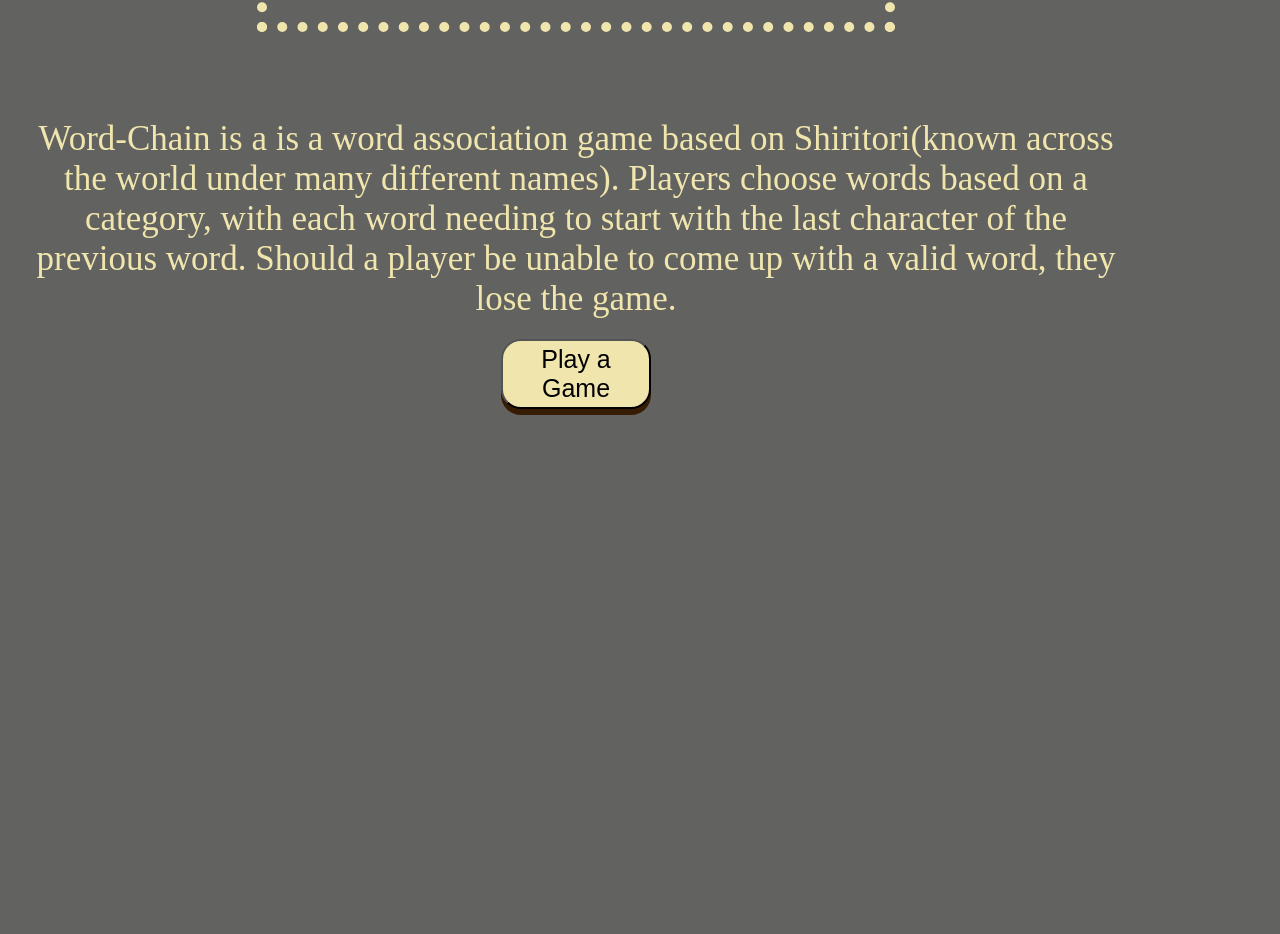
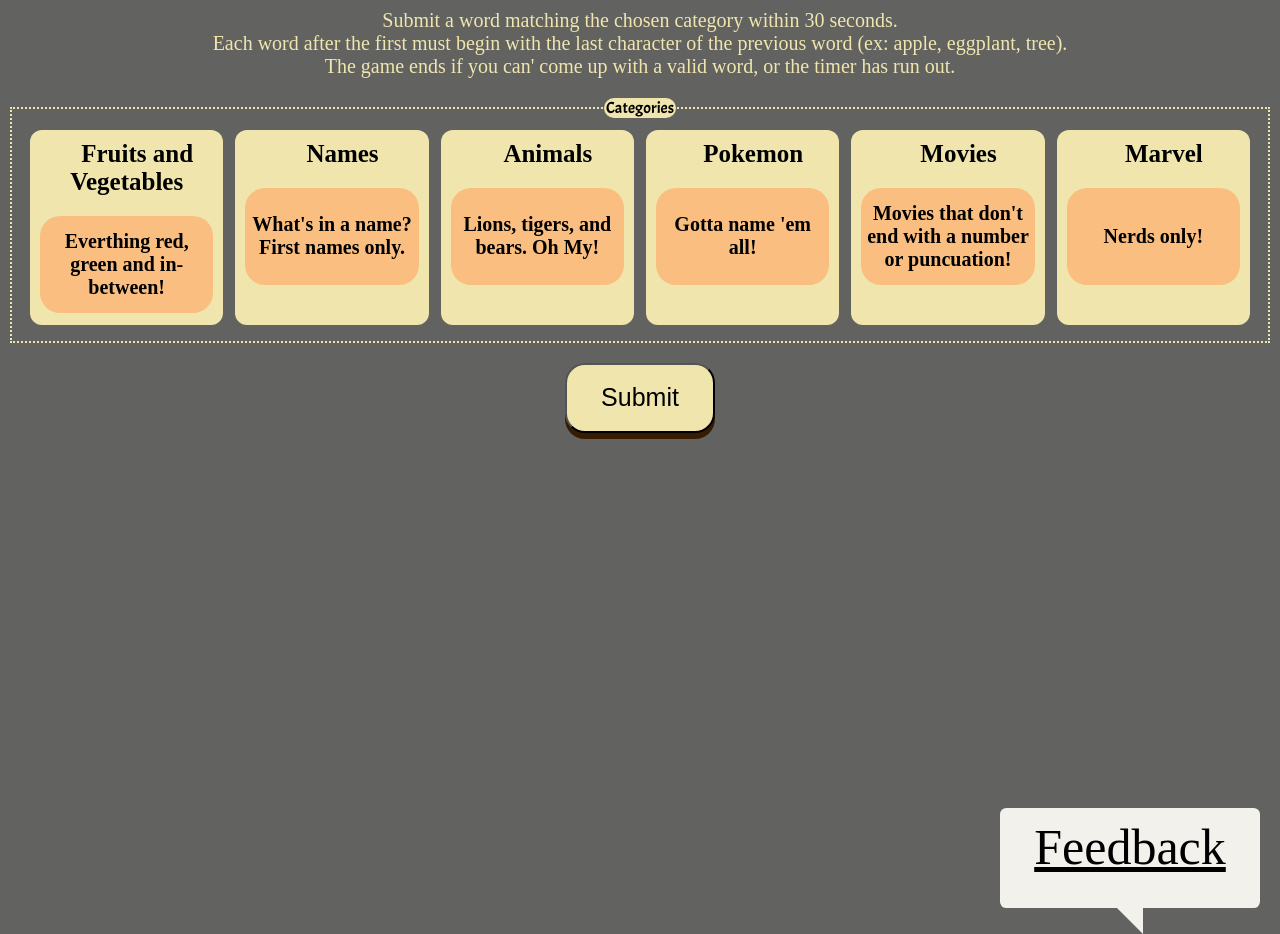
Before and after one commit to prudhomk/shiritori, a React app: page / in a window 1280 px wide. Shown: the part 210-1144 px from the top of the page. Before the commit the page ends 800 px from the top, so only its background shows below. Built offline with nearby package versions, Linux system fonts and the light colour scheme; a web font is replaced by a local one.

Commit message:
removed splash page, rephrased instructions, added speech bubble div behind feedback link. still working on styling app/theme

```diff
--- a/src/components/app/App.jsx
+++ b/src/components/app/App.jsx
@@ -3,7 +3,6 @@
 import { Route, Switch } from 'react-router-dom';
 import Game from '../game/Game';
 import Rules from '../game/Rules';
-import Home from '../game/Home';
 
 
 export default function App() {
@@ -11,8 +10,7 @@
   return (
     <>
       <Switch>
-        <Route exact path="/" component={Home}/>
-        <Route exact path="/rules" component={Rules}/>
+        <Route exact path="/" component={Rules}/>
         <Route exact path="/game" component={Game}/>
       </Switch>
 
--- a/src/components/game/Home.jsx
+++ b/src/components/game/Home.jsx
@@ -20,7 +20,6 @@
       <Header/>
       <div className={styles.splash}>
         <h1>{t('title')}</h1>
-        <p>{t('description')}</p>
         <button onClick={handleClick} data-cy="play">{t('home-button')}</button>
       </div>
 
--- a/src/components/game/Modal.jsx
+++ b/src/components/game/Modal.jsx
@@ -13,7 +13,7 @@
   const { wordList } = useWordList();
 
   const handleClick = () => {
-    history.push('/rules');
+    history.push('/');
     window.location.reload();
   };
 
--- a/src/components/game/Rules.jsx
+++ b/src/components/game/Rules.jsx
@@ -38,9 +38,12 @@
       </div>
       <div className={ruleStyles.rules}>
         <h1>{t('rules')}</h1>
-        <p className={ruleStyles.instruct}>
-          {t('instructions')}
-        </p>
+        <ul className={ruleStyles.instruct}>
+          <li>{t('instructions')}</li>
+          <li>{t('instructions2')}</li>
+          <li>{t('instructions3')}</li>
+        </ul>
+
 
         <form  onSubmit={handleSubmit}>
           <fieldset>
@@ -80,8 +83,8 @@
           <button className={ruleStyles.submit}>{t('submit')}</button>
         </form>
 
-        <div className={ruleStyles.link}>
-          <a href="https://forms.gle/VceAwq19J5rTb3ty7">Feedback</a>
+        <div className={ruleStyles.speechbubble}>
+          <a href="https://forms.gle/VceAwq19J5rTb3ty7" className={ruleStyles.link}>Feedback</a>
         </div>
       </div>
     </>
--- a/src/components/styles/Rules.scss
+++ b/src/components/styles/Rules.scss
@@ -19,9 +19,14 @@
     font-family: 'Acme', sans-serif;
     font-size: 60px;
     text-shadow: 8px 5px rgb(54, 28, 3);
+    margin: 0;
   }
 
   .instruct {
+    margin-bottom: 10px;
+    padding: 10px;
+    list-style: none;
+    font-size: 20px;
     color:rgb(240, 230, 173);
   }
 
@@ -40,12 +45,57 @@
 
   button {
     margin: 10px;
+    margin-bottom: 375px;
   }
 
   button:active {
     background-color: rgb(215, 204, 144);
     box-shadow: 0 5px rgb(54, 28, 3);
     transform: translateY(4px);
+  }
+
+  .speechbubble {
+    position: sticky;
+    top: 400px;
+    left: 1000px;
+    height: 100px;
+    width: 260px;
+    background: rgb(242, 241, 235);
+    border-radius: .4em;
+
+    .link {
+      display: flex;
+      justify-content: center;
+      align-items: center;
+      font-size: 50px;
+      color:black;
+      cursor: pointer;
+      padding: 10px;
+
+      a:visited {
+        color: rgb(41, 68, 239);
+      }
+
+      a:active {
+        color: red;
+      }
+
+    }
+  }
+
+  .speechbubble:after {
+    content: '';
+    position: absolute;
+    bottom: 0;
+    left: 50%;
+    width: 0;
+    height: 0;
+    border: 26px solid transparent;
+    border-top-color: rgb(242, 241, 235);
+    border-bottom: 0;
+    border-right: 0;
+    margin-left: -13px;
+    margin-bottom: -26px;
   }
 }
 
@@ -138,20 +188,9 @@
     }
 }
 
-.link {
-  font-size: 20px;
-  color:rgb(215, 204, 144);
-  cursor: pointer;
-  padding: 20%;
-  :visited {
-    color: rgb(154, 236, 244);
-  }
 
-  :active {
-    color: rgb(12, 12, 12);
-  }
 
-}
+
 
 @media only screen and (max-width: 414px) {
   img {
--- a/src/i18n/locales/en/translations.json
+++ b/src/i18n/locales/en/translations.json
@@ -2,9 +2,10 @@
   "home-button": "Play a Game",
   "submit": "Submit",
   "title": "WORD-CHAIN",
-  "description": "Word-Chain is a is a word association game based on Shiritori(known across the world under many different names). Players choose words based on a category, with each word needing to start with the last character of the previous word. Should a player be unable to come up with a valid word, they lose the game.",
   "rules": "Rules",
-  "instructions": "Players will take turns submitting words matching the chosen category. Each player has 30 seconds per turn to come up with a word.  Each word must begin with the last character of the previous word (ex: apple, eggplant, tree).  The game ends when a player cannot submit a valid word, or their timer has run out.",
+  "instructions": "Submit a word matching the chosen category within 30 seconds.",
+  "instructions2": "Each word after the first must begin with the last character of the previous word (ex: apple, eggplant, tree).",
+  "instructions3": "The game ends if you can' come up with a valid word, or the timer has run out.",
   "categories": "Categories",
   "cat1": "Fruits and Vegetables",
   "cat2": "Names",
--- a/src/i18n/locales/jp/translations.json
+++ b/src/i18n/locales/jp/translations.json
@@ -2,7 +2,6 @@
     "home-button": "スタート",
     "submit": "申し出る",
     "title": "しりとり",
-    "description": "しりとり」は、言葉の連想ゲームです。プレイヤーはカテゴリーに基づいた言葉を選び、それぞれの言葉は前の言葉の最後の文字で始まる必要があります。有効な単語を思いつかなかった場合は、ゲームに負けます。",
     "rules": "ルール",
     "instructions": "プレイヤーは順番に、選ばれたカテゴリーにマッチする言葉を提出します。各プレイヤーは1ターンにつき30秒間で単語を考えなければなりません。 選択された場合、ペナルティーが課されることがあります。 各単語は前の単語の最後の文字で始まる必要があります（例：虎 (トラ）, 駱駝（ラクダ）)。 有効な単語が出せないか、タイマーが切れるとゲーム終了となります。",
     "categories": "カテゴリー",
```
